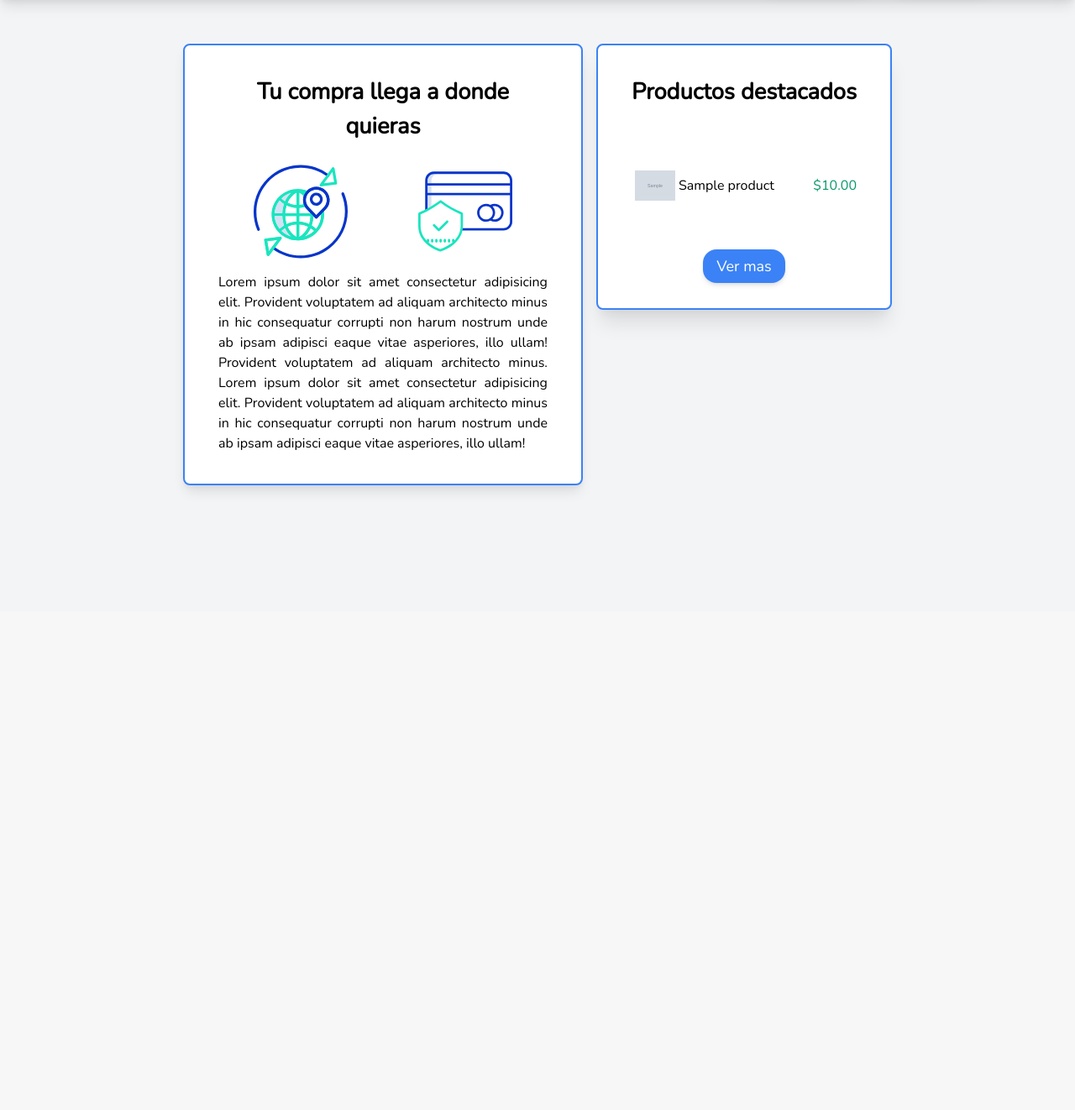
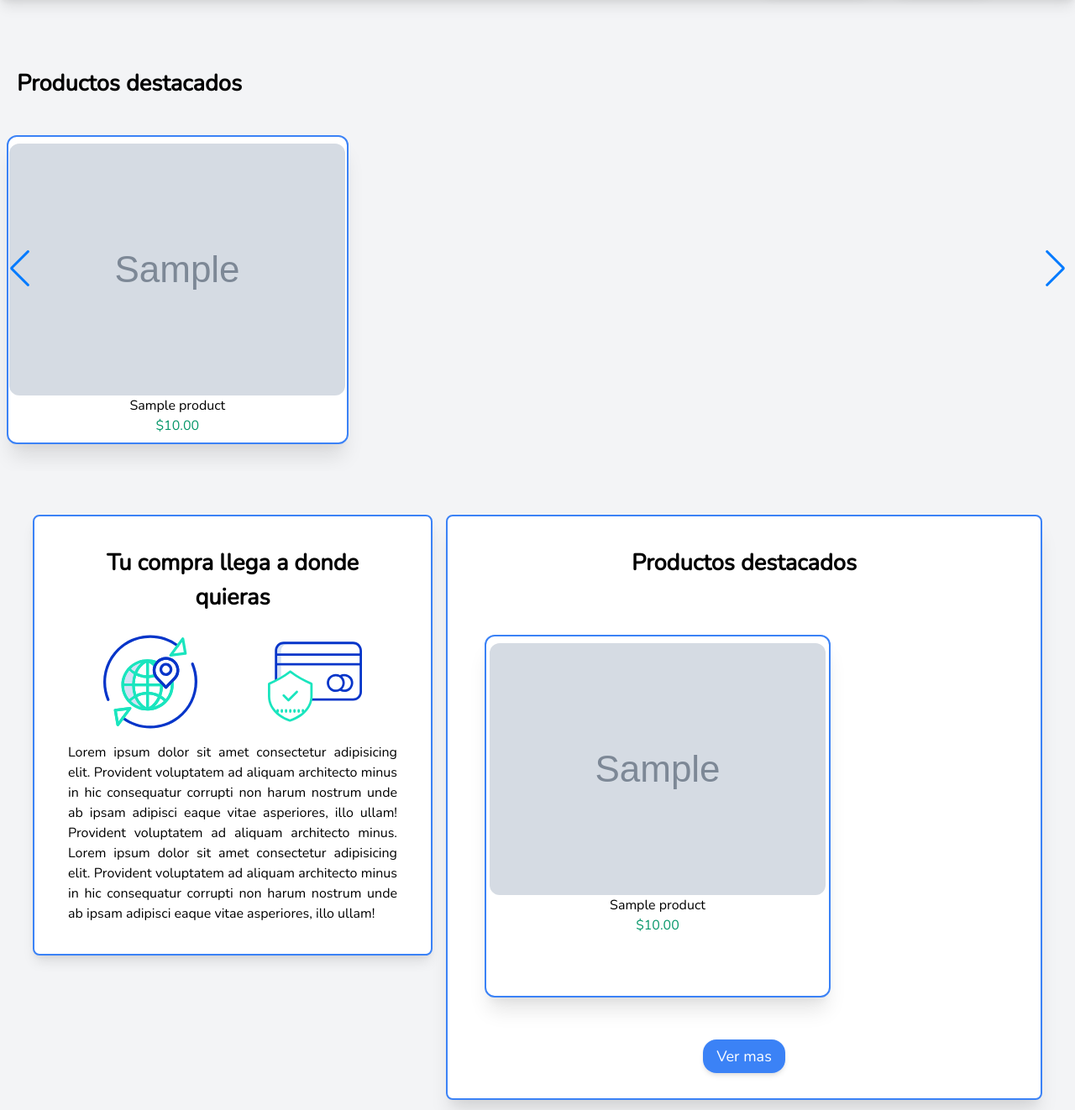
Before and after one commit to lucaspintos909/django-store, a Django app: page / in a window 1280 px wide. Shown: the part 72-1394 px from the top of the page at 84% size. Before the commit the page ends 660 px from the top, so only its background shows below. Run offline with Django 3.2, Linux system fonts and the light colour scheme; tables that the repository leaves empty hold one stand-in row (values such as "Sample post"); grey boxes marked "Sample" are stand-in pictures.

Commit message:
[FEAT] SwiperJs slider para productos

```diff
--- /dev/null
+++ b/products/templates/products/snippets/product.html
@@ -0,0 +1,5 @@
+<div class="swiper-slide text-left py-2 my-8 mx-1 col-span-2 text-center items-center bg-white rounded-xl shadow-xl border-2 border-solid border-blue-500">
+    <img class="  mx-auto rounded-xl" src="{{ product.image.url }}" alt="{{ product.title }}">
+    <a href="productos/{{product.slug}}" class="block">{{ product.title }}</a>
+    <span class="text-right text-green-600">${{ product.price }}</span>
+</div>
--- a/static/js/index.js
+++ b/static/js/index.js
@@ -1 +1,18 @@
-console.log("Prueba de archivos estaticos");
+window.onload = function() {
+    var swiper = new Swiper('.swiper-container', {
+        slidesPerView: 3,
+        spaceBetween: 30,
+        slidesPerGroup: 3,
+        loop: true,
+        loopFillGroupWithBlank: true,
+        pagination: {
+        el: '.swiper-pagination',
+        clickable: true,
+        },
+        navigation: {
+        nextEl: '.swiper-button-next',
+        prevEl: '.swiper-button-prev',
+        },
+    });
+
+  };
--- a/templates/base.html
+++ b/templates/base.html
@@ -4,7 +4,7 @@
 <head>
     <meta charset="UTF-8">
     <meta name="viewport" content="width=device-width, initial-scale=1.0">
-    <title></title>
+    <title>Django Store</title>
     <link rel="shortcut icon" href="{% static 'icons/shopping-online.svg' %}" />
     {#---------- Google fonts ----------#}
     <link rel="preconnect" href="https://fonts.gstatic.com">
@@ -14,6 +14,12 @@
     <link href="https://unpkg.com/tailwindcss@^2/dist/tailwind.min.css" rel="stylesheet">
 
     <link rel="stylesheet" href="{% static 'css/globals-styles.css' %}">
+
+    {#---------- SwiperJS ----------#}
+    <link rel="stylesheet" href="https://unpkg.com/swiper/swiper-bundle.min.css" />
+    <script src="https://unpkg.com/swiper/swiper-bundle.min.js"></script>
+
+    <script src="{% static 'js/index.js' %}"></script>
 </head>
 <body class="bg-gray-100 font-nunito">
 
@@ -21,6 +27,5 @@
 
     {% endblock %}
 
-    <script src="{% static 'js/index.js' %}"></script>
 </body>
 </html>
--- a/templates/index.html
+++ b/templates/index.html
@@ -2,43 +2,75 @@
 {% block content %}
 {% load static %} {# Para importar los estaticos #}
 {% include 'navbar.html' %}
+<!-- Swiper -->
 
+<div class="swiper-container mt-20">
+    <p class="font-nunito font-bold text-1-7rem pb-2 pl-5">Productos destacados</p>
+    <div class="swiper-wrapper">
+        {% for product in product_list %}
+
+            {% include 'products/snippets/product.html'%}
+
+        {% endfor %}
+    </div>
+    <!-- Add Arrows -->
+    <div class="swiper-button-next"></div>
+    <div class="swiper-button-prev"></div>
+    <!-- Add Pagination -->
+    {% comment %} <div class="swiper-pagination"></div> {% endcomment %}
+</div>
 <section class="flex justify-center p-3">
-
-        <div class=" h-full rounded-lg px-3 py-2 mt-10 mr-2 shadow-lg | border-solid border-2 border-blue-500 bg-white | flex justify-center w-max | font-nunito">
+  <div
+    class="h-full rounded-lg px-3 py-2 mt-10 mr-2 shadow-lg | border-solid border-2 border-blue-500 bg-white | flex justify-center w-max | font-nunito"
+  >
     <div class="p-7 max-w-md">
-                <p class="text-1-7rem text-center font-bold pb-2">Tu compra llega a donde quieras</p>
+      <p class="text-1-7rem text-center font-bold pb-2">
+        Tu compra llega a donde quieras
+      </p>
       <div class="flex justify-center">
-                    <img class="max-w-7rem mx-auto my-4" src="{% static 'icons/location.svg' %}" alt="">
-                    <img class="max-w-7rem mx-auto my-4" src="{% static 'icons/debit-card.svg' %}" alt="">
+        <img
+          class="max-w-7rem mx-auto my-4"
+          src="{% static 'icons/location.svg' %}"
+          alt=""
+        />
+        <img
+          class="max-w-7rem mx-auto my-4"
+          src="{% static 'icons/debit-card.svg' %}"
+          alt=""
+        />
       </div>
-                <p class="text-justify">Lorem ipsum dolor sit amet consectetur adipisicing elit. Provident voluptatem ad
-                    aliquam architecto minus in hic consequatur corrupti non harum nostrum unde ab ipsam adipisci eaque
-                    vitae asperiores, illo ullam! Provident voluptatem ad aliquam architecto minus. Lorem ipsum dolor sit amet consectetur adipisicing elit. Provident
-                    voluptatem ad aliquam architecto minus in hic consequatur corrupti non harum nostrum unde ab ipsam
-                    adipisci eaque vitae asperiores, illo ullam!</p>
+      <p class="text-justify">
+        Lorem ipsum dolor sit amet consectetur adipisicing elit. Provident
+        voluptatem ad aliquam architecto minus in hic consequatur corrupti non
+        harum nostrum unde ab ipsam adipisci eaque vitae asperiores, illo ullam!
+        Provident voluptatem ad aliquam architecto minus. Lorem ipsum dolor sit
+        amet consectetur adipisicing elit. Provident voluptatem ad aliquam
+        architecto minus in hic consequatur corrupti non harum nostrum unde ab
+        ipsam adipisci eaque vitae asperiores, illo ullam!
+      </p>
     </div>
   </div>
 
-        <div class="h-full px-3 py-2 mt-10 ml-2 | border-solid border-2 border-blue-500 bg-white shadow-xl rounded-lg | flex justify-center w-max | font-nunito">
+  <div
+    class="h-full px-3 py-2 mt-10 ml-2 | border-solid border-2 border-blue-500 bg-white shadow-xl rounded-lg | flex justify-center w-max | font-nunito"
+  >
     <div class="p-7 text-center">
       <p class="font-nunito font-bold text-1-7rem pb-2">Productos destacados</p>
       <ul class="my-14 | items-center grid grid-cols-3 gap-4">
         {% for product in product_list %}
-                        <div class="text-left py-2 col-span-2 flex items-center">
-                            <img class="w-14 px-1" src="{{ product.image.url }}" alt="{{ product.title }}">
-                            <li >{{ product.title }}</li>
-                        </div>
-                        <span class="text-right text-green-600">${{ product.price }}</span>
+
+            {% include 'products/snippets/product.html'%}
+
         {% endfor %}
       </ul>
-                <a href="#" class="px-4 py-2 mt-10 | text-white font-nunito text-lg bg-blue-500 | hover:bg-blue-600 | focus:outline-none focus:ring-4 focus:ring-blue-300 focus:ring-opacity-50 | rounded-2xl shadow-md">
+      <a
+        href="#"
+        class="px-4 py-2 mt-10 | text-white font-nunito text-lg bg-blue-500 | hover:bg-blue-600 | focus:outline-none focus:ring-4 focus:ring-blue-300 focus:ring-opacity-50 | rounded-2xl shadow-md"
+      >
         Ver mas
       </a>
     </div>
   </div>
-
 </section>
-    {#<div>Icons made by <a href="https://www.flaticon.com/authors/freepik" title="Freepik">Freepik</a> from <a href="https://www.flaticon.com/" title="Flaticon">www.flaticon.com</a></div>#}
-    {#Iconos diseñados por <a href="https://www.flaticon.es/autores/flat-icons" title="Flat Icons">Flat Icons</a> from <a href="https://www.flaticon.es/" title="Flaticon"> www.flaticon.es</a>#}
+{#<div>Icons made by <a href="https://www.flaticon.com/authors/freepik" title="Freepik">Freepik</a></div>Iconos diseñados por<a href="https://www.flaticon.es/autores/flat-icons" title="Flat Icons">Flat Icons</a>from <a href="https://www.flaticon.es/" title="Flaticon"> www.flaticon.es</a>#}
 {% endblock %}
```
Lines whose indentation alone changed are shown as unchanged.
